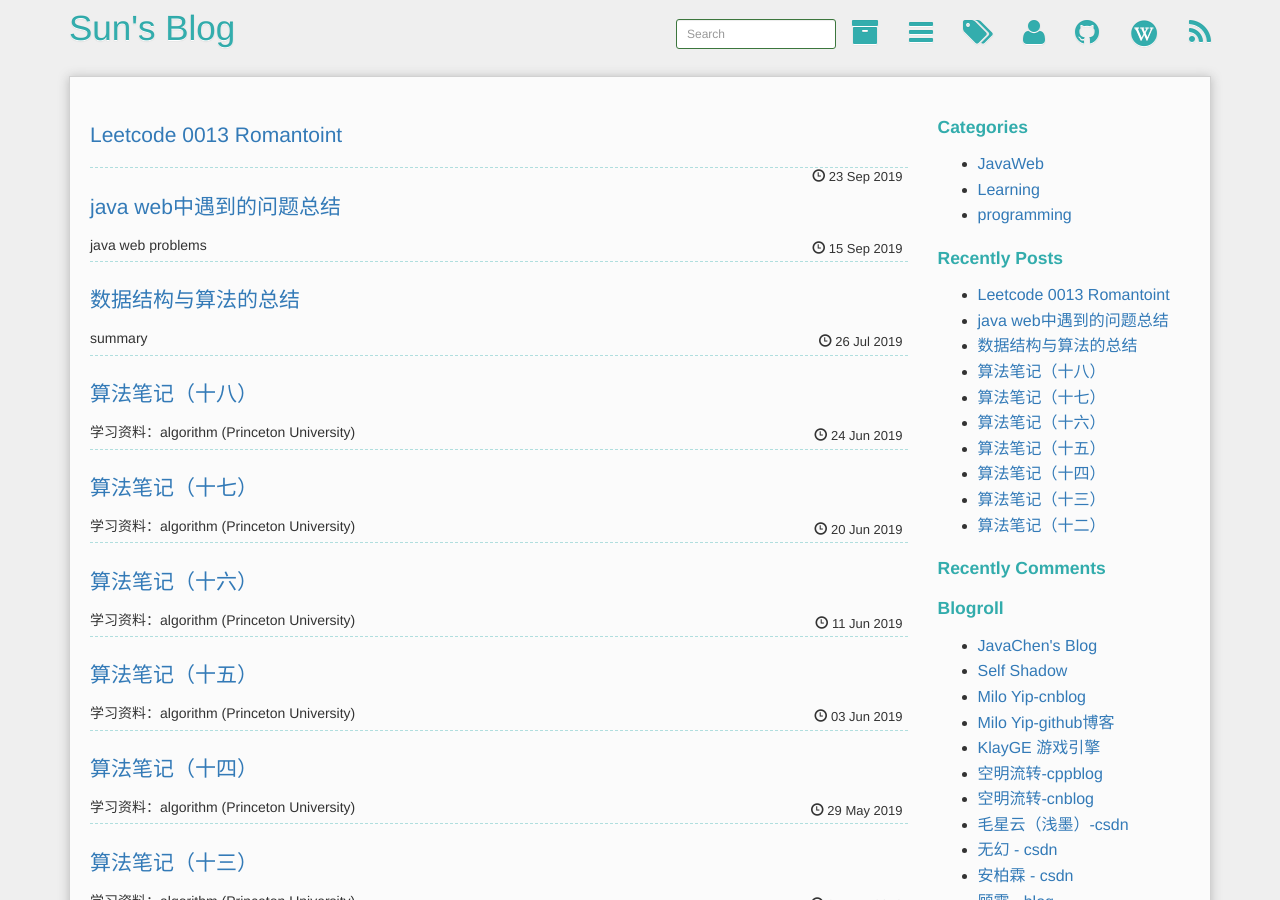
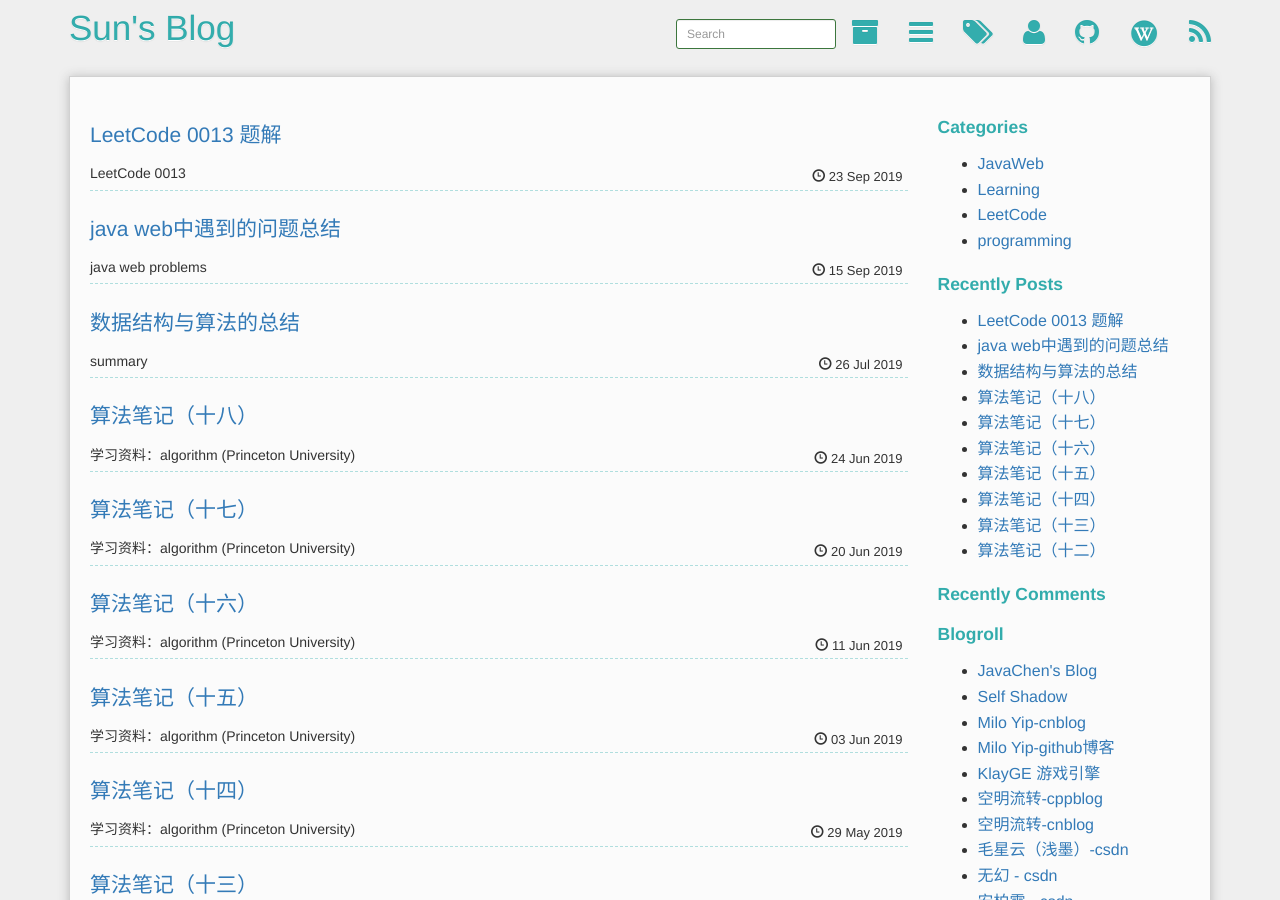
Before and after one commit to YurieSun/YurieSun.github.io, a Jekyll site: the page built from index.html, in a window 1280 px wide and 900 px high. Built offline with Jekyll 4.4.1, drawn with Linux system fonts in a browser that asks for light colours; the list of posts is cut into pages by our own code.

Commit message:
add description for leetcode 0013

```diff
--- a/_posts/2019-09-23-leetcode-0013-romanToInt.md
+++ b/_posts/2019-09-23-leetcode-0013-romanToInt.md
@@ -1,3 +1,12 @@
+---
+layout: post
+title: LeetCode 0013 题解
+description: "LeetCode 0013"
+keywords: test
+category: LeetCode
+tags: [solving LeetCode]
+---
+
 ### 题目描述
 [罗马数字转整数](https://leetcode-cn.com/problems/roman-to-integer/)
 
```
